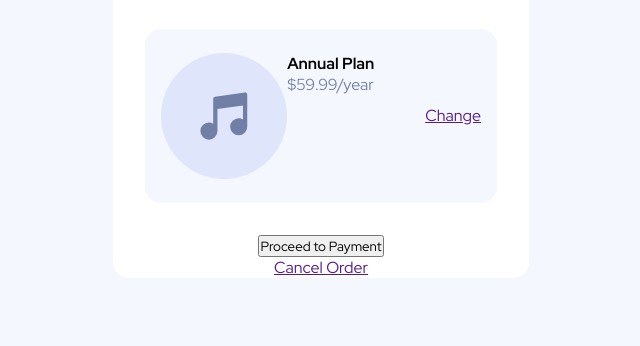
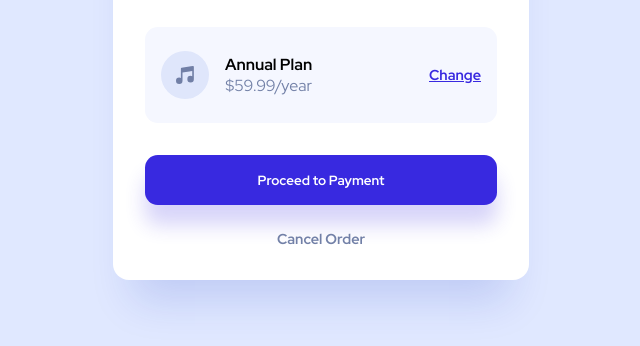
Before and after one commit to GBRLMC/Order-Summary, a plain HTML site: page index.html in a window 1280 px wide. Shown: the part 438-784 px from the top of the page, without its empty margins (319-959 px from the left). Drawn offline with Linux system fonts and the light colour scheme.

Commit message:
the end
fatality

```diff
--- a/index.html
+++ b/index.html
@@ -9,7 +9,7 @@
   <link rel="icon" type="image/png" sizes="32x32" href="./images/favicon-32x32.png">
   <link rel="stylesheet" href="style.css">
 
-  <title>Frontend Mentor | Order summary card</title>
+  <title>Order summary card</title>
 
 </head>
 <body>
@@ -30,7 +30,7 @@
             <a href="">Change</a>
         </div>
         <button>Proceed to Payment</button>
-        <a href="" id="cancel-order">Cancel Order</a>
+        <a href="#" id="cancel-order">Cancel Order</a>
     </section>
   </main>
 </body>
--- a/style.css
+++ b/style.css
@@ -5,8 +5,14 @@
     font-family: "Red Hat Display", sans-serif;
 }
 
+html {
+    background: #e0e8ff;
+}
+
 body {
-    background: hsl(225, 100%, 98%);
+    background: url(images/pattern-background-desktop.svg);
+    background-size: 100%;
+    background-repeat: no-repeat;
     width: 100%;
     height: 100vh;
     display: flex;
@@ -19,6 +25,7 @@ main {
     background: #fff;
     max-width: 416px;
     border-radius: 1rem;
+    box-shadow: 0px 40px 40px -20px rgba(13, 48, 189, 0.151826);
 }
 
 main section {
@@ -53,11 +60,65 @@ main div.informations {
     justify-content: space-between;
     width: 100%;
     background: hsl(225, 100%, 98%);
-    border-radius: 1rem;
+    border-radius: 0.8rem;
     padding: 1.5rem 1rem;
     margin: 2rem 0;
 }
 
 main .informations .music-price {
     display: flex;
+    align-items: center;
 }
+
+main .informations .price {
+    display: flex;
+    flex-direction: column;
+}
+
+main .informations img {
+    width: 48px;
+    margin-right: 1rem;
+}
+
+main .informations a {
+    color: hsl(245, 75%, 52%);
+    font-weight: 600;
+    font-size: 90%;
+    transition: all 0.3s;
+}
+
+main .informations a:hover {
+    color: hsl(223, 47%, 23%);
+    text-decoration: none;
+}
+
+main button {
+    cursor: pointer;
+    background: hsl(245, 75%, 52%);
+    color: #fff;
+    font-weight: 600;
+    border: none;
+    width: 100%;
+    padding: 1rem 0;
+    border-radius: 0.8rem;
+    margin-bottom: 1.5rem;
+    box-shadow: 0px 20px 20px rgba(56, 42, 225, 0.2);
+    transition: backgroud 0.3s;
+}
+
+main button:hover {
+    background: #271d99;
+}
+
+#cancel-order {
+    text-decoration: none;
+    color: hsl(224, 23%, 55%);
+    font-weight: 600;
+    font-size: 0.9rem;
+    margin-bottom: 2rem;
+    transition: color 0.3s;
+}
+
+#cancel-order:hover {
+    color: hsl(223, 47%, 23%);
+}
```
Also changed, not shown: 2 other files.
